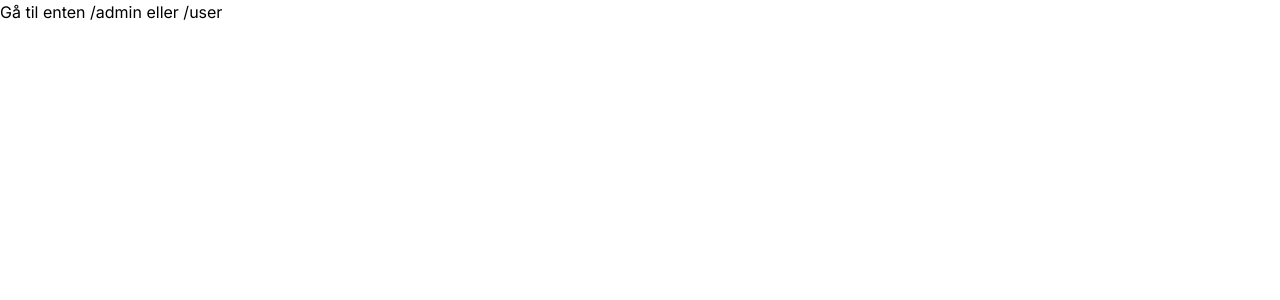
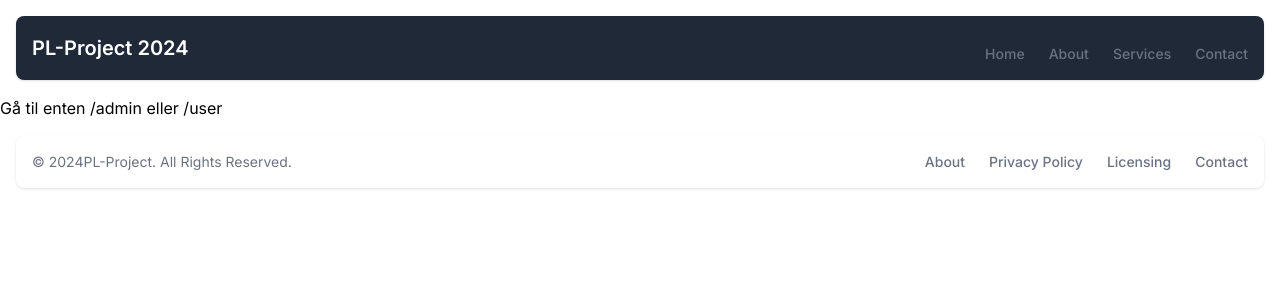
Before and after one commit to Mads866f/PL-project, a Next.js app: page / in a window 1280 px wide. Shown: the top 300 px of the page. Built offline with nearby package versions, Linux system fonts and the light colour scheme.

Commit message:
Added Header and footer

```diff
--- a/src/app/layout.js
+++ b/src/app/layout.js
@@ -4,14 +4,59 @@ import "./globals.css";
 const inter = Inter({ subsets: ["latin"] });
 
 export const metadata = {
-  title: "Create Next App",
-  description: "Generated by create next app",
+  title: "PL-Project 2024",
+  description: "PL-Project 2024 for school project",
 };
 
 export default function RootLayout({ children }) {
   return (
     <html lang="en">
-      <body className={inter.className}>{children}</body>
+    <body className={inter.className}>
+    <header className="bg-gray-800 rounded-lg shadow m-4">
+        <div className="w-full mx-auto max-w-screen-xl p-4 md:flex md:items-center md:justify-between">
+            <h1 className="text-xl font-semibold text-white">PL-Project 2024</h1>
+            <nav>
+                <ul className="flex flex-wrap items-center mt-3 text-sm font-medium text-gray-500">
+                    <li>
+                        <a href="#" className="hover:underline me-4 md:me-6">Home</a>
+                    </li>
+                    <li>
+                        <a href="#" className="hover:underline me-4 md:me-6">About</a>
+                    </li>
+                    <li>
+                        <a href="#" className="hover:underline me-4 md:me-6">Services</a>
+                    </li>
+                    <li>
+                        <a href="#" className="hover:underline">Contact</a>
+                    </li>
+                </ul>
+            </nav>
+        </div>
+    </header>
+    {children}
+    <footer className="bg-white rounded-lg shadow m-4 dark:bg-gray-800">
+        <div className="w-full mx-auto max-w-screen-xl p-4 md:flex md:items-center md:justify-between">
+      <span className="text-sm text-gray-500 sm:text-center dark:text-gray-400">© 2024
+          <a href="https://flowbite.com/"
+             className="hover:underline">PL-Project</a>. All Rights Reserved.
+      </span>
+            <ul className="flex flex-wrap items-center mt-3 text-sm font-medium text-gray-500 dark:text-gray-400 sm:mt-0">
+                <li>
+                    <a href="#" className="hover:underline me-4 md:me-6">About</a>
+                </li>
+                <li>
+                    <a href="#" className="hover:underline me-4 md:me-6">Privacy Policy</a>
+                </li>
+                <li>
+                    <a href="#" className="hover:underline me-4 md:me-6">Licensing</a>
+                </li>
+                <li>
+                    <a href="#" className="hover:underline">Contact</a>
+                </li>
+            </ul>
+        </div>
+    </footer>
+    </body>
     </html>
   );
 }
--- a/src/app/page.js
+++ b/src/app/page.js
@@ -1,8 +1,4 @@
 
 export default function Home() {
-    return (
-        <>
-        <h1>Gå til enten /admin eller /user</h1>
-        </>
-);
+    return <h1> Gå til enten /admin eller /user</h1>
 }
```
